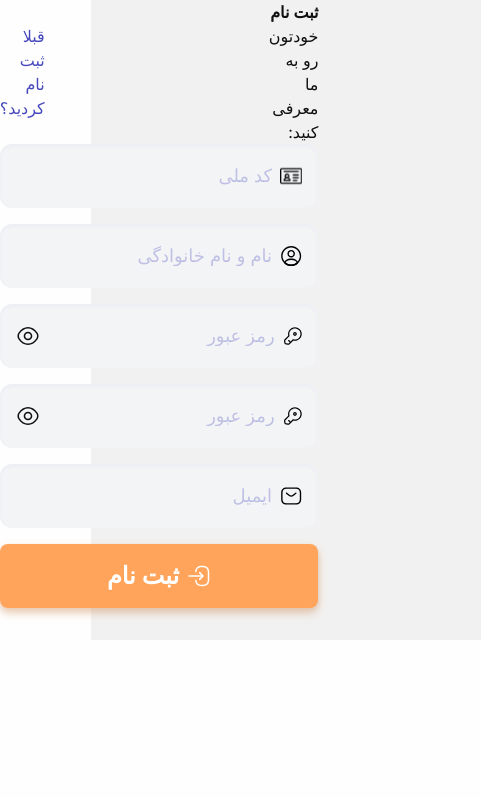
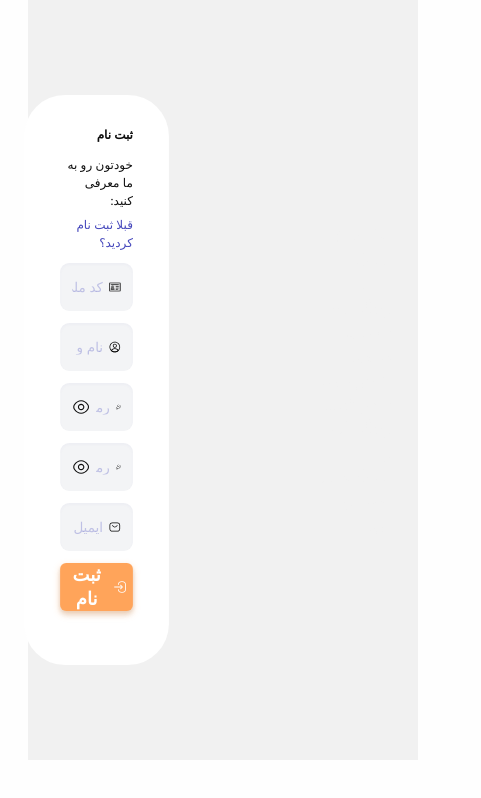
Before and after one commit to zahrabakhshandeh/Healthcare-Monitoring-Diet, a Next.js app: page /register/signup in a window 390 px wide. Shown: the top 798 px of the page, 481 px wide, since content can reach past the window. Built offline with nearby package versions, Linux system fonts and the light colour scheme.

Commit message:
responsive this signup box by position

```diff
--- a/src/components/SignupComponents/SignupBox/index.tsx
+++ b/src/components/SignupComponents/SignupBox/index.tsx
@@ -1,19 +1,23 @@
-import FormRegister from '../formRegister';
+import FormRegister from "../formRegister";
 import Link from "next/link";
-import styles from "./styles.module.css"
+import styles from "./styles.module.css";
 
 const SignupBox = () => {
-    return(
-        <div className={styles.SignupBox}>
-            <h2 className='lg:text-2xl font-semibold'>ثبت نام </h2>
+  return (
+    <div
+      className={`${styles.SignupBox} rounded-[3.4rem] bg-white left-0 lg:z-10 relative lg:absolute md:w-[667px]  py-10 px-12 w-full lg:right-auto lg:bottom-auto lg:left-[5%] lg:top-[5%] gap-4 flex flex-col bottom-0 right-0 top-0 scale-75`}
+    >
+      <h2 className="lg:text-2xl font-semibold">ثبت نام </h2>
 
-            <div className="flex flex-row gap-56 text-[var(--link-blue)]
-            ">
-                <p className='lg:text-lg'>خودتون رو به ما معرفی کنید:</p>
-                <Link href={"/register/login"}> قبلا ثبت نام کردید؟ </Link>
-            </div>
-            <FormRegister />
-        </div>
-    )
-}
+      <div
+        className="flex flex-col sm:flex-row  gap-2 sm:justify-between text-[var(--link-blue)]
+            "
+      >
+        <p className="lg:text-lg ">خودتون رو به ما معرفی کنید:</p>
+        <Link href={"/register/login"}> قبلا ثبت نام کردید؟ </Link>
+      </div>
+      <FormRegister />
+    </div>
+  );
+};
 export default SignupBox;
```
